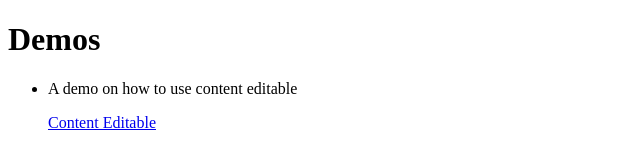
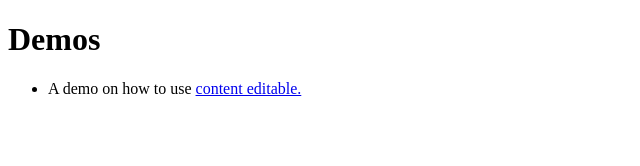
Before and after one commit to jornki/jornki.github.io, a plain HTML site: page index.html in a window 1280 px wide. Shown: the whole page, without its empty margins (0-640 px from the left). Drawn offline with Linux system fonts and the light colour scheme.

Commit message:
Updates the description for content editable

```diff
--- a/index.html
+++ b/index.html
@@ -8,8 +8,7 @@
 		<h1>Demos</h1>
 		<ul>
 			<li>
-				<p>A demo on how to use content editable</p>
-				<a href="ContentEditable/">Content Editable</a>
+				A demo on how to use <a href="ContentEditable/">content editable.</a>
 			</li>
 		</ul>
 	</body>
```
